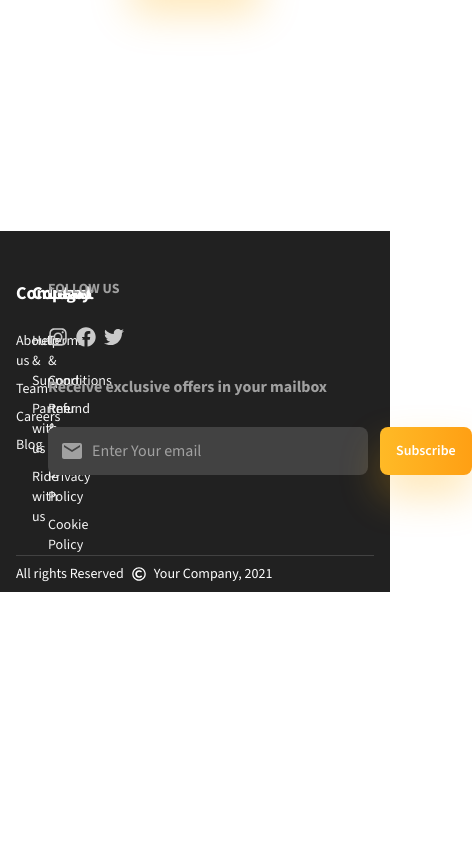
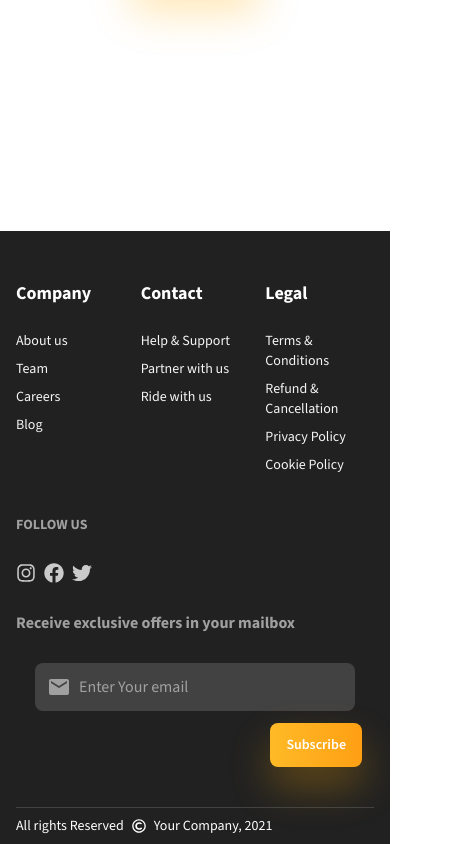
Before and after one commit to xCHLOMIx/food-wagen, a Next.js app: page / in a window 390 px wide. Shown: the part 1166-2010 px from the top of the page, 472 px wide, since content can reach past the window. Before the commit the page ends 1758 px from the top, so only its background shows below. Built offline with nearby package versions, Linux system fonts and the light colour scheme; no server answers.

Commit message:
style: Made the footer responsive

```diff
--- a/components/Footer.tsx
+++ b/components/Footer.tsx
@@ -20,7 +20,7 @@ const socials: SocialsInterface[] = [
 const Footer = () => {
     return (
         <footer className='bg-custom-black px-4 pt-12 flex flex-col lg:px-40 text-white'>
-            <div className='min-h-60 flex justify-between'>
+            <div className='min-h-60 flex max-lg:flex-col justify-between'>
                 <div className="grid grid-cols-3 gap-4">
                     {links.map((link) => (
                         <div key={link.title}>
@@ -33,7 +33,7 @@ const Footer = () => {
                         </div>
                     ))}
                 </div>
-                <div className='flex flex-col gap-7'>
+                <div className='flex max-lg:mt-10 flex-col gap-7'>
                     <h4 className='font-bold text-foreground-muted text-sm'>FOLLOW US</h4>
                     <div className='flex gap-2'>
                         {socials.map((social) => (
@@ -43,18 +43,18 @@ const Footer = () => {
                         ))}
                     </div>
                     <p className='font-bold text-foreground-muted'>Receive exclusive offers in your mailbox</p>
-                    <form action="" className='flex items-center gap-3'>
+                    <form action="" className='flex max-sm:flex-col items-center gap-3'>
                         <div className='bg-foreground w-80 gap-2 items-center flex px-3 rounded-lg'>
                             <MdEmail className='size-6 text-foreground-muted' />
                             <input type="email" className='py-3 outline-0' placeholder='Enter Your email' />
                         </div>
-                        <SecondaryButton styles='h-full px-4 text-sm rounded-lg'>
+                        <SecondaryButton styles='h-full max-sm:self-end max-sm:mr-3 py-3 px-4 text-sm rounded-lg'>
                             Subscribe
                         </SecondaryButton>
                     </form>
                 </div>
             </div>
-            <div className='py-2 border-t border-foreground'>
+            <div className='py-2 max-lg:mt-10 border-t border-foreground'>
                 <p className='text-sm flex items-center gap-2'>
                     <span className='font-light'>All rights Reserved</span>
                     <FaRegCopyright />
```
